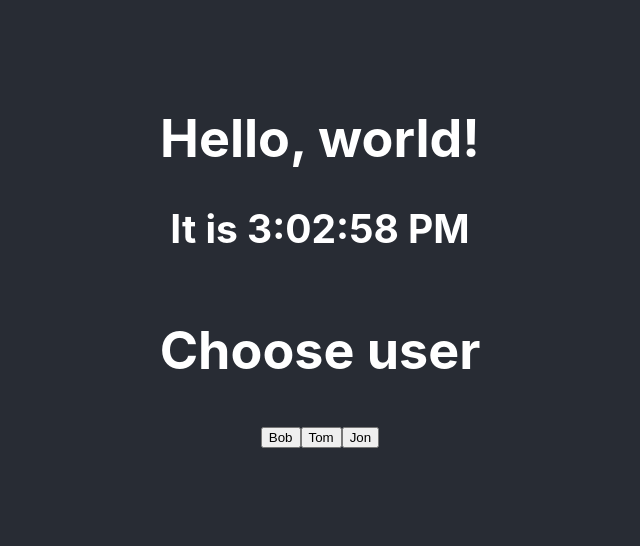
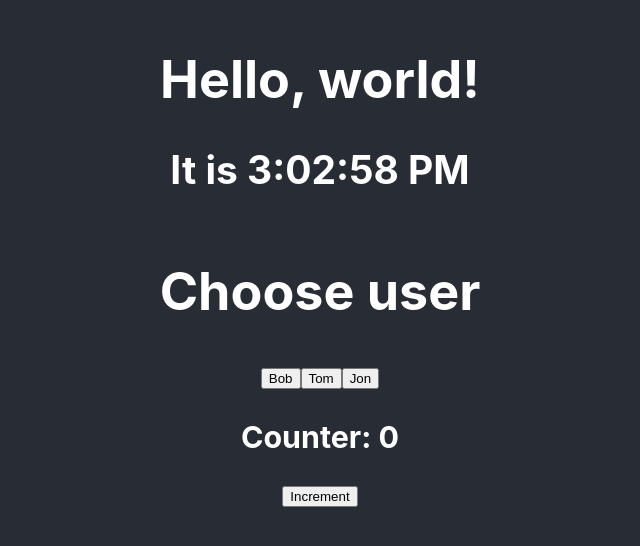
Before and after one commit to heidelberg-itschool/fsd-2023-react, a React (Create React App) app in the folder day03/: page / in a window 1280 px wide. Shown: the part 140-686 px from the top of the page, without its empty margins (320-960 px from the left). Built offline with nearby package versions, Linux system fonts and the light colour scheme.

Commit message:
add useState example

```diff
--- a/day03/src/App.js
+++ b/day03/src/App.js
@@ -1,4 +1,5 @@
 import './App.css';
+import Counter from './components/function-components/Counter';
 import Clock from './components/lifecycle-methods/Clock';
 import SelectUser from './components/lifecycle-methods/SelectUser';
 
@@ -8,6 +9,7 @@ function App() {
       <header className="App-header">
        <Clock></Clock>
        <SelectUser></SelectUser>
+       <Counter></Counter>
       </header>
     </div>
   );
--- /dev/null
+++ b/day03/src/components/function-components/Counter.js
@@ -0,0 +1,15 @@
+import { useState } from "react";
+
+function Counter ()  {
+    const [count, setCount] = useState(0);
+
+    const increment = () => {
+        setCount(count + 1);
+    }
+    return <>
+        <h3>Counter: {count}</h3>
+        <button onClick={increment}>Increment</button>
+    </>
+}
+
+export default Counter;
--- a/day03/src/components/lifecycle-methods/Clock.js
+++ b/day03/src/components/lifecycle-methods/Clock.js
@@ -4,10 +4,15 @@ class Clock extends Component {
     state = {date: new Date()};
 
     componentDidMount() {
+      console.log("loading component");
       this.timerID = setInterval(
         () => this.tick(),
         1000
       );
+    }
+
+    componentDidUpdate() {
+      console.log("update");
     }
 
     componentWillUnmount() {
--- a/day03/src/index.js
+++ b/day03/src/index.js
@@ -6,9 +6,7 @@ import reportWebVitals from './reportWebVitals';
 
 const root = ReactDOM.createRoot(document.getElementById('root'));
 root.render(
-  <React.StrictMode>
     <App />
-  </React.StrictMode>
 );
 
 // If you want to start measuring performance in your app, pass a function
```
